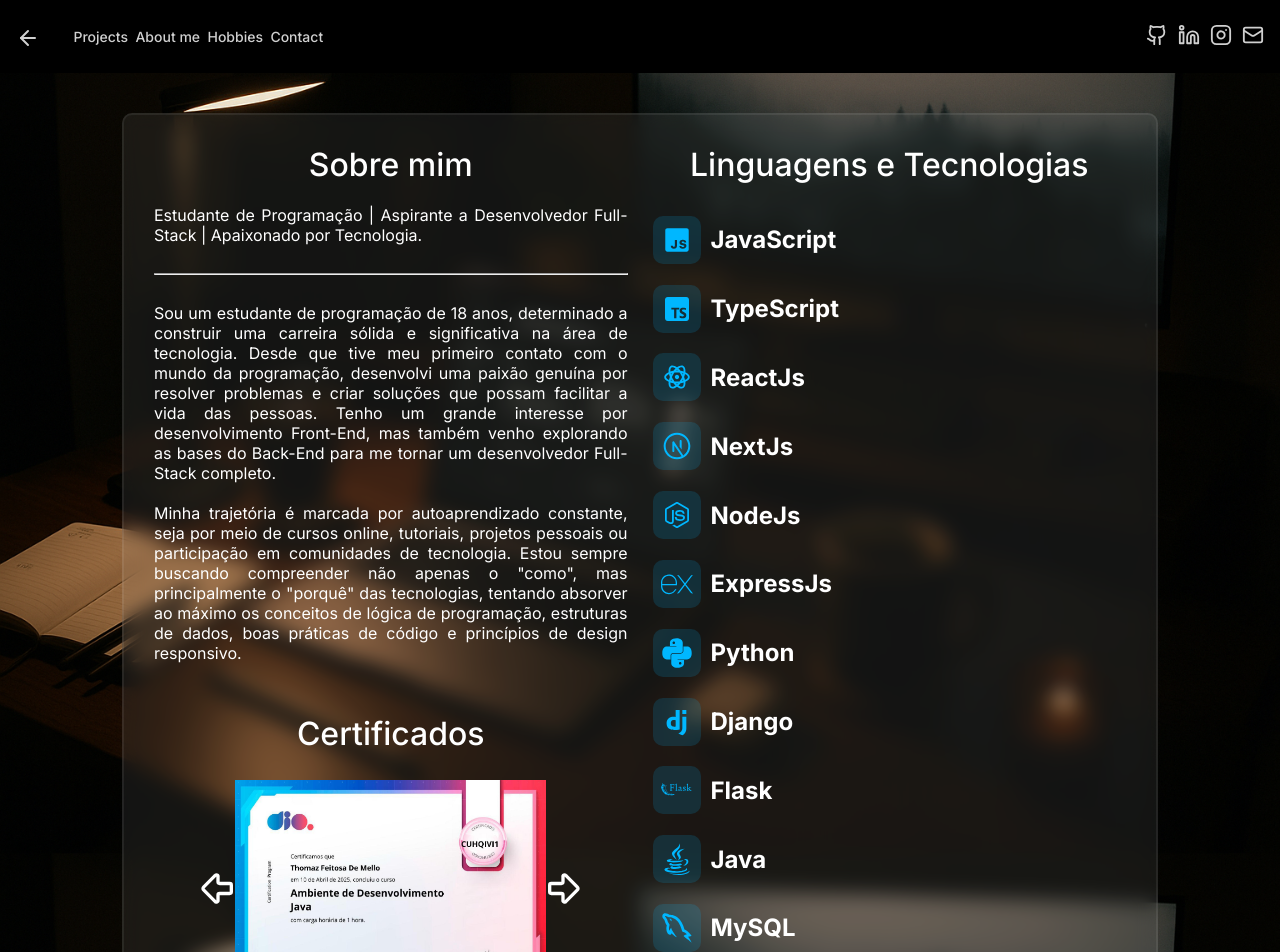
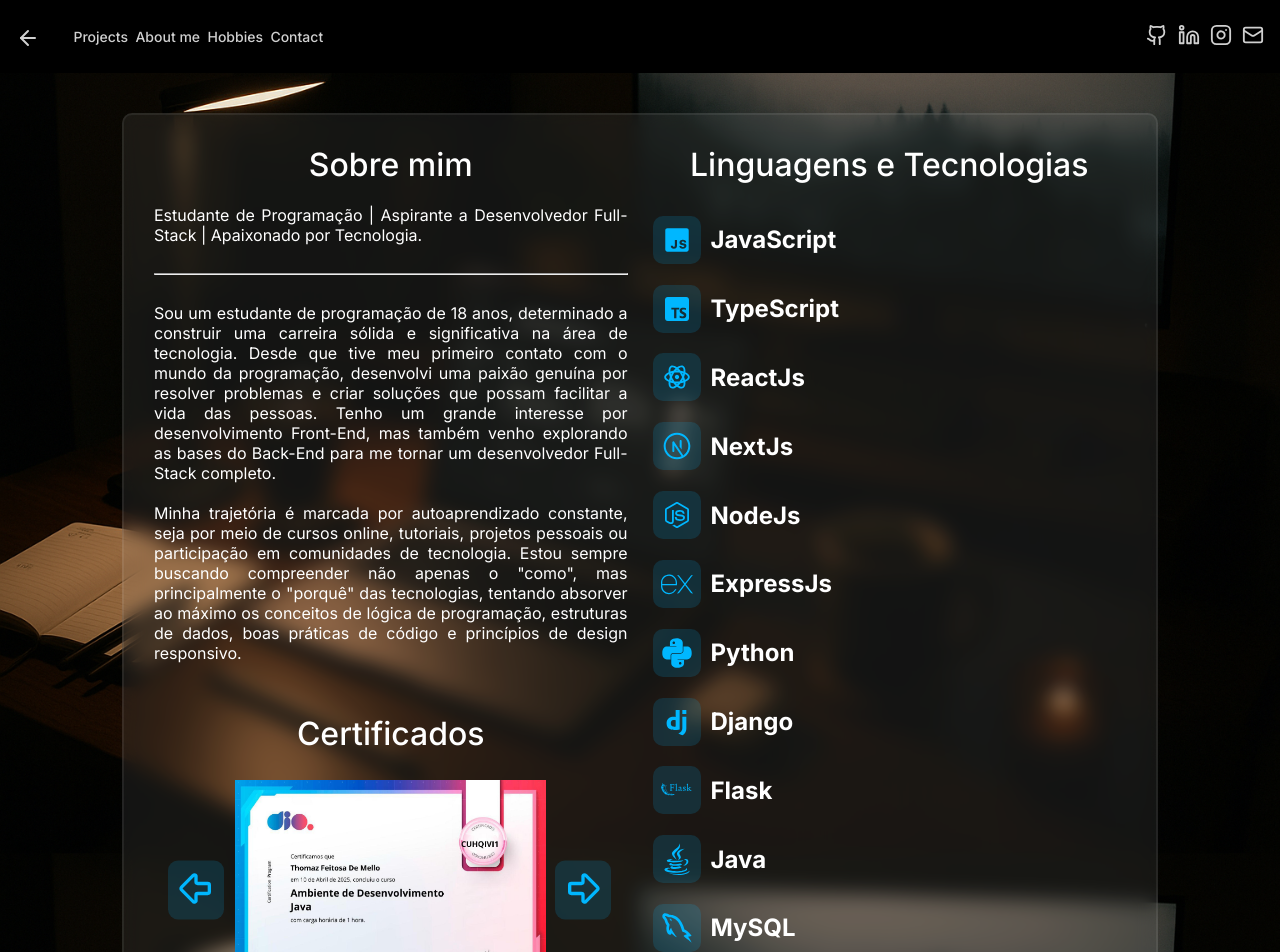
Before and after one commit to ThOMaZMe11o/portifolio, a React (Vite) app: page /about in a window 1280 px wide. Shown: the top 952 px of the page. Built offline with nearby package versions, Linux system fonts and the light colour scheme.

Commit message:
Refactor carousel button styles for improved visibility and consistency

```diff
--- a/src/styles/About.css
+++ b/src/styles/About.css
@@ -129,20 +129,22 @@ button.next {
     position: absolute;
     top: 50%;
     transform: translateY(-50%);
-  color: white;
-  padding: 10px;
+    z-index: 1;
+    background-color:  rgba(0, 183, 255, 0.151);
+    padding: 8px;
+    border: none;
+    border-radius: 10px;
+    color: rgb(0, 183, 255);
+    margin-right: 10px;
     cursor: pointer;
-  z-index: 1;
-  background-color: transparent;
-  border: none;
 }
 
 button.prev {
-  left: -30px;
+    left: -50px;
 }
 
 button.next {
-  right: -30px;
+    right: -58px;
 }
 
 .github-area {
```
Lines whose indentation alone changed are shown as unchanged.
